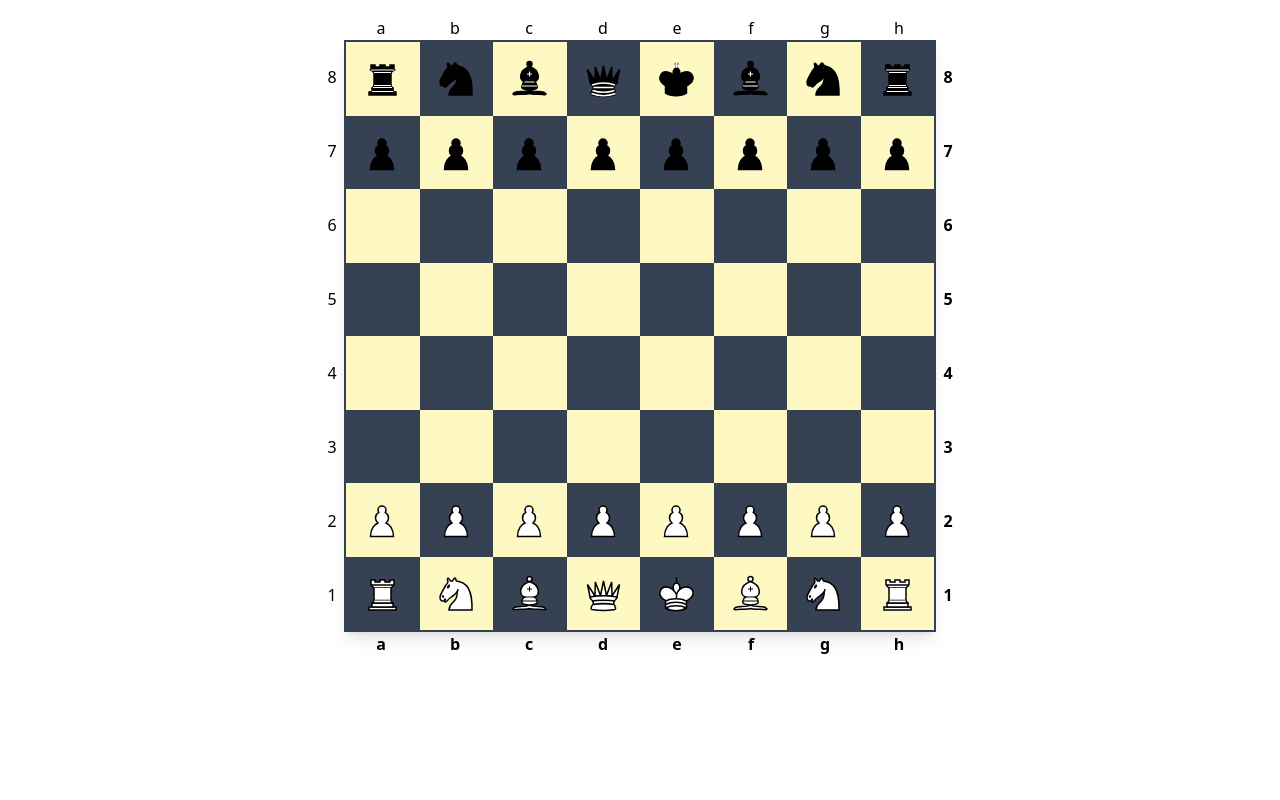
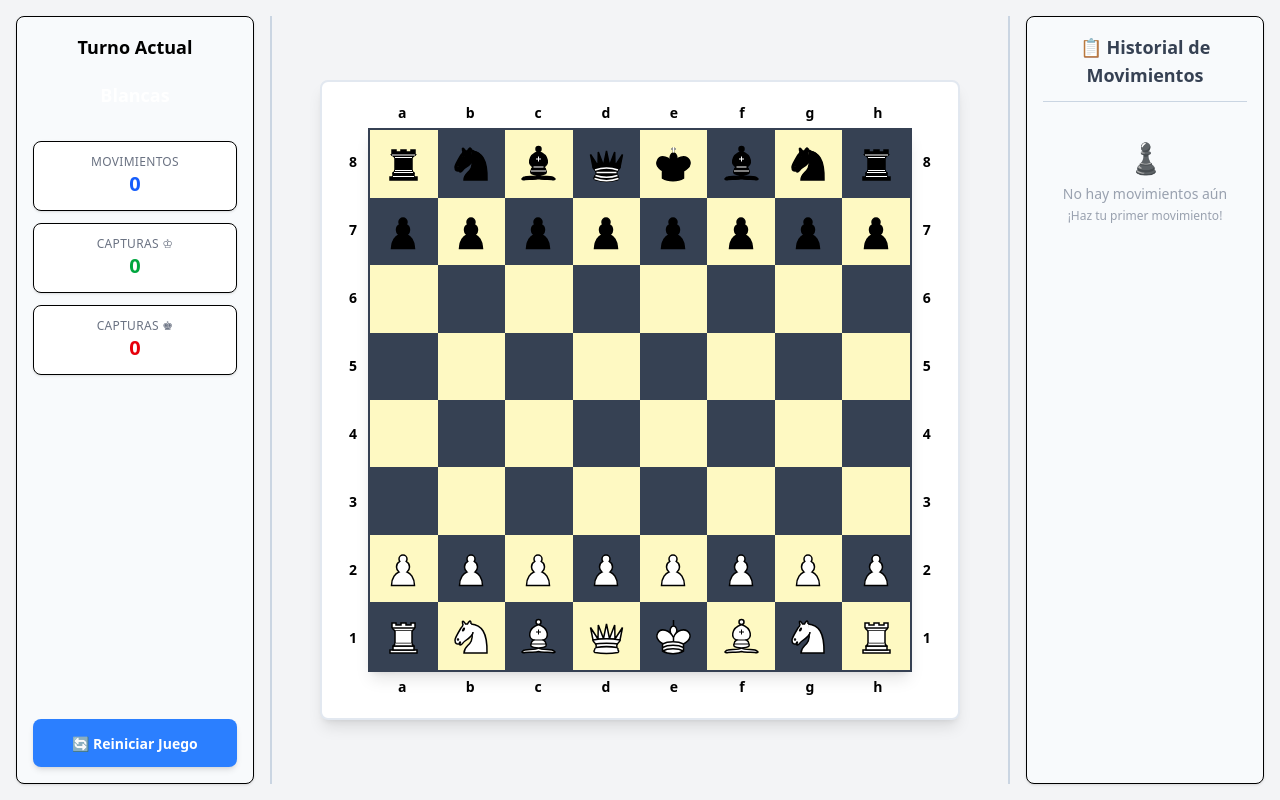
Before and after one commit to sebasechazu/chess-game, an Angular app: page / in a window 1280 px wide. Built offline with nearby package versions, Linux system fonts and the light colour scheme.

Commit message:
feat(chess): mejorar la interfaz de usuario y la lógica del juego, agregar manejo de estado y optimizar componentes

```diff
--- a/src/app/chess-game/chess-board/chess-board.component.html
+++ b/src/app/chess-game/chess-board/chess-board.component.html
@@ -1,21 +1,21 @@
 <div
-    class="w-full max-w-[640px] min-h-[640px] aspect-square mx-auto grid grid-cols-[24px_1fr_24px] grid-rows-[24px_1fr_24px] gap-0 mb-6">
+    class="w-full h-full aspect-square mx-auto grid grid-cols-[5%_90%_5%] grid-rows-[5%_90%_5%] gap-0">
     <!-- Coordenadas superiores (letras a-h) -->
-    <div class="col-start-2 row-start-1 grid grid-cols-8 justify-items-center items-center">
+    <div class="col-start-2 row-start-1 grid grid-cols-8 justify-items-center items-center text-sm font-semibold">
         @for (col of columns; track col) {
         <div class="flex justify-center items-center text-center h-full w-full" [style.gridColumn]="$index+1">{{ col }}
         </div>
         }
     </div>
     <!-- Coordenadas izquierdas (números 8-1) -->
-    <div class="col-start-1 row-start-2 grid grid-rows-8 items-center justify-items-center">
+    <div class="col-start-1 row-start-2 grid grid-rows-8 items-center justify-items-center text-sm font-semibold">
         @for (row of rows; track row) {
-        <div class="flex justify-center items-center text-center h-full w-full text-base" [style.gridRow]="$index+1">{{
+        <div class="flex justify-center items-center text-center h-full w-full" [style.gridRow]="$index+1">{{
             row }}</div>
         }
     </div>
     <!-- Tablero principal -->
-    <div class="col-start-2 row-start-2 grid grid-cols-8 grid-rows-8 aspect-square border-2 border-gray-700 shadow-lg relative"
+    <div class="col-start-2 row-start-2 grid grid-cols-8 grid-rows-8 aspect-square border-2 border-gray-700 shadow-lg relative w-full h-full"
         cdkDropListGroup>
         @for (row of board(); track row) {
         @for (square of row; track square) {
@@ -32,7 +32,7 @@
                 <!-- Piezas que no se pueden arrastrar (turno incorrecto o juego terminado) -->
                 @if (square.piece && (square.piece.color !== currentTurn() || gameOver()) && dragging !==
                 square.position) {
-                <div class="piece-container">
+                <div class="piece-container w-full h-full flex justify-center items-center">
                     <app-chess-piece [piece]="square.piece"></app-chess-piece>
                 </div>
                 }
@@ -45,7 +45,7 @@
                     </div>
                     <!-- Preview de la pieza arrastrada: centrado respecto al cursor -->
                     <ng-template cdkDragPreview>
-                        <div class="flex items-center justify-center w-12 h-12 transform -translate-x-6 -translate-y-6">
+                        <div class="flex items-center justify-center w-16 h-16 transform -translate-x-8 -translate-y-8">
                             <app-chess-piece [piece]="square.piece"></app-chess-piece>
                         </div>
                     </ng-template>
@@ -58,21 +58,20 @@
     </div>
 
     <!-- Coordenadas derechas -->
-    <div class="col-start-3 row-start-2 grid grid-rows-8 items-center justify-items-center">
+    <div class="col-start-3 row-start-2 grid grid-rows-8 items-center justify-items-center text-sm font-semibold">
         @for (row of rows; track row) {
-        <div class="flex justify-center items-center text-center h-full w-full font-bold text-base"
+        <div class="flex justify-center items-center text-center h-full w-full"
             [style.gridRow]="$index+1">{{ row }}</div>
         }
     </div>
 
     <!-- Coordenadas inferiores -->
-    <div class="col-start-2 row-start-3 grid grid-cols-8 justify-items-center items-center">
+    <div class="col-start-2 row-start-3 grid grid-cols-8 justify-items-center items-center text-sm font-semibold">
         @for (col of columns; track col) {
-        <div class="flex justify-center items-center text-center h-full w-full font-bold text-base"
+        <div class="flex justify-center items-center text-center h-full w-full"
             [style.gridColumn]="$index+1">{{ col }}
         </div>
         }
     </div>
 
-
 </div>
--- a/src/app/chess-game/chess-game.component.html
+++ b/src/app/chess-game/chess-game.component.html
@@ -1,24 +1,68 @@
-<div class="p-4 container mx-auto">
-
+<div class="w-screen h-screen flex flex-col items-center justify-center bg-gray-100 overflow-hidden">
   @if (chessService.isLoading()) {
-  <app-spinner-game />
+    <app-spinner-game />
   }
 
   @if (!chessService.isLoading() && chessService.gameInitialized()) {
-  <div class="container mx-auto grid gap-4">
+    <!-- Layout móvil -->
+    <div class="w-full max-w-4xl flex flex-col gap-6 items-center justify-center px-2 py-4 md:hidden">
+      <app-header-game class="w-full"
+        [currentTurn]="chessService.currentTurn()"
+        [totalMovements]="chessService.totalMovements()"
+        [whiteCaptures]="chessService.whiteCaptures()"
+        [blackCaptures]="chessService.blackCaptures()"
+        [onReset]="onReset.bind(this)" />
 
-    <!-- <app-header-game [currentTurn]="chessService.currentTurn()" [totalMovements]="chessService.totalMovements()"
-      [whiteCaptures]="chessService.whiteCaptures()" [blackCaptures]="chessService.blackCaptures()" /> -->
+      <div class="w-full flex justify-center items-center">
+        <div class="aspect-square w-full max-w-lg flex items-center justify-center">
+          <app-chess-board class="w-full h-full"
+            [(board)]="board"
+            [(currentTurn)]="currentTurn"
+            [(gameOver)]="gameOver" />
+        </div>
+      </div>
 
-    <app-chess-board [(board)]="board" [(currentTurn)]="currentTurn" [(gameOver)]="gameOver" />
+      <app-history-game class="w-full" [moveHistory]="chessService.moveHistory()" />
+    </div>
 
-    <!-- <app-history-game [moveHistory]="chessService.moveHistory()" /> -->
-  </div>
+    <!-- Layout escritorio -->
+    <div class="hidden md:flex w-full h-full gap-4 px-4 py-4">
+      <!-- Header vertical a la izquierda -->
+      <div class="w-64 flex-shrink-0 border-r-2 border-slate-300 pr-4">
+        <div class="bg-slate-50 rounded-lg shadow-sm border h-full">
+          <app-header-game class="w-full h-full"
+            [currentTurn]="chessService.currentTurn()"
+            [totalMovements]="chessService.totalMovements()"
+            [whiteCaptures]="chessService.whiteCaptures()"
+            [blackCaptures]="chessService.blackCaptures()"
+            [onReset]="onReset.bind(this)"
+            [isVertical]="true" />
+        </div>
+      </div>
+
+      <!-- Tablero en el centro -->
+      <div class="flex-1 flex items-center justify-center px-8">
+        <div class="aspect-square w-full max-w-3xl bg-white rounded-lg shadow-lg border-2 border-slate-200 p-4">
+          <app-chess-board class="w-full h-full"
+            [(board)]="board"
+            [(currentTurn)]="currentTurn"
+            [(gameOver)]="gameOver" />
+        </div>
+      </div>
+
+      <!-- Historial vertical a la derecha -->
+      <div class="w-64 flex-shrink-0 border-l-2 border-slate-300 pl-4">
+        <div class="bg-slate-50 rounded-lg shadow-sm border h-full">
+          <app-history-game class="w-full h-full"
+            [moveHistory]="chessService.moveHistory()"
+            [isVertical]="true" />
+        </div>
+      </div>
+    </div>
   }
 
   @if (chessService.victoryModalData().open) {
-  <app-modal-game [modalData]="chessService.victoryModalData()"
-    (closeModal)="chessService.showVictoryModal.set(false)" />
-
+    <app-modal-game [modalData]="chessService.victoryModalData()"
+      (closeModal)="chessService.showVictoryModal.set(false)" />
   }
 </div>
--- a/src/app/chess-game/chess-game.component.ts
+++ b/src/app/chess-game/chess-game.component.ts
@@ -1,11 +1,11 @@
-import { Component, inject,input, signal } from '@angular/core';
+import { Component, inject, input, signal } from '@angular/core';
 import { ChessService } from '../services/chess.service';
 import { CommonModule } from '@angular/common';
 import { ChessBoardComponent } from './chess-board/chess-board.component';
 import { ModalGameComponent } from '../shared/modal-game/modal-game.component';
 import { SpinnerGameComponent } from '../shared/spinner-game/spinner-game.component';
-//import { HistoryGameComponent } from '../shared/history-game/history-game.component';
-//import { HeaderGameComponent } from '../shared/header-game/header-game.component';
+import { HistoryGameComponent } from '../shared/history-game/history-game.component';
+import { HeaderGameComponent } from '../shared/header-game/header-game.component';
 
 @Component({
   selector: 'app-chess-game',
@@ -14,9 +14,9 @@ import { SpinnerGameComponent } from '../shared/spinner-game/spinner-game.compon
     CommonModule,
     ChessBoardComponent,
     ModalGameComponent,
-    //HeaderGameComponent,
+    HeaderGameComponent,
     SpinnerGameComponent,
-    //HistoryGameComponent
+    HistoryGameComponent
   ]
 })
 export class ChessGameComponent {
@@ -31,4 +31,8 @@ export class ChessGameComponent {
     this.chessService.initializeGame();
   }
 
+  onReset(): void {
+    this.chessService.resetGame();
+  }
+
 }
--- a/src/app/chess-game/chess-piece/chess-piece.component.html
+++ b/src/app/chess-game/chess-piece/chess-piece.component.html
@@ -1,16 +1,13 @@
-<div class="size-full flex items-center justify-center relative z-10"
+<div class="w-full h-full flex items-center justify-center relative z-10 p-1"
      [class.opacity-0]="!piece"
      role="img"
      [attr.aria-label]="altText()">
 
   @if (piece && imageSrc(); as src) {
-    <img [ngSrc]="src"
+    <img [src]="src"
          [alt]="altText()"
-         width="45"
-         height="45"
-         class="size-full object-contain pointer-events-none select-none transition-opacity duration-200 hover:opacity-90"
+         class="w-full h-full object-contain pointer-events-none select-none transition-opacity duration-200 hover:opacity-90"
          draggable="false"
-         priority
          (error)="onImageError($event)"
     />
   }
--- a/src/app/chess-game/chess-piece/chess-piece.component.ts
+++ b/src/app/chess-game/chess-piece/chess-piece.component.ts
@@ -1,11 +1,11 @@
 import { Component, Input, ChangeDetectionStrategy, computed, signal } from '@angular/core';
-import { CommonModule, NgOptimizedImage } from '@angular/common';
+import { CommonModule } from '@angular/common';
 import { ChessPiece } from '../../interfaces/chess-piece.interface';
 
 @Component({
   selector: 'app-chess-piece',
   templateUrl: './chess-piece.component.html',
-  imports: [CommonModule, NgOptimizedImage],
+  imports: [CommonModule],
   changeDetection: ChangeDetectionStrategy.OnPush
 })
 export class ChessPieceComponent {
--- a/src/app/services/chess.service.ts
+++ b/src/app/services/chess.service.ts
@@ -68,6 +68,8 @@ export class ChessService {
     this.board.set(newBoard);
     this.currentTurn.set(PieceColor.White);
     this.gameOver.set(false);
+    this.winnerColor.set(null);
+    this.showVictoryModal.set(false);
     this.isLoading.set(false);
     this.gameInitialized.set(true);
     this.moveHistory.set([]);
@@ -78,6 +80,10 @@ export class ChessService {
     this.totalMovements.set(0);
     this.whiteCaptures.set(0);
     this.blackCaptures.set(0);
+  }
+
+  resetGame(): void {
+    this.initializeGame();
   }
 
 
--- a/src/app/shared/header-game/header-game.component.html
+++ b/src/app/shared/header-game/header-game.component.html
@@ -1,31 +1,55 @@
-<div class="bg-slate-100 p-4 rounded-lg mb-4">
-  <div class="flex justify-between items-center">
-    <div class="text-xl font-bold">
-      Turno: <span [class.text-white]="currentTurn === 'white'" [class.text-black]="currentTurn === 'black'"
-        [class.bg-gray-800]="currentTurn === 'white'" [class.py-1]="currentTurn === 'white'"
-        [class.px-2]="currentTurn === 'white'" [class.rounded]="currentTurn === 'white'">
+<div class="p-4 rounded-lg"
+  [class.h-full]="isVertical"
+  [class.mb-4]="!isVertical"
+  [class.bg-slate-100]="!isVertical">
+
+  <div class="flex items-center h-full"
+    [class.justify-between]="!isVertical"
+    [class.flex-col]="isVertical"
+    [class.gap-6]="isVertical">
+
+    <!-- Información del turno -->
+    <div class="text-center" [class.flex-shrink-0]="isVertical">
+      <div class="text-lg font-bold mb-3">Turno Actual</div>
+      <div [class.text-white]="currentTurn === 'white'"
+           [class.text-black]="currentTurn === 'black'"
+           [class.bg-gray-800]="currentTurn === 'white'"
+           [class.bg-gray-200]="currentTurn === 'black'"
+           class="py-2 px-4 rounded-lg inline-block text-lg font-semibold">
         {{ currentTurn === 'white' ? 'Blancas' : 'Negras' }}
-      </span>
+      </div>
     </div>
-    <button (click)="onReset()" class="bg-blue-500 hover:bg-blue-700 text-white font-bold py-2 px-4 rounded">
-      Reiniciar
-    </button>
-  </div>
 
-  <!-- Estadísticas -->
-  <div class="grid grid-cols-3 gap-4 mt-4" [class]="statsAnimationClass">
-    <div class="bg-white p-3 rounded-lg shadow text-center">
-      <div class="text-sm text-gray-500">Movimientos</div>
-      <div class="text-2xl font-bold">{{ totalMovements }}</div>
+    <!-- Estadísticas -->
+    <div class="flex-1 w-full" [class.my-4]="isVertical">
+      <div class="grid gap-3"
+        [class.grid-cols-3]="!isVertical"
+        [class.grid-cols-1]="isVertical"
+        [class]="statsAnimationClass">
+
+        <div class="bg-white p-3 rounded-lg shadow text-center border">
+          <div class="text-xs text-gray-500 uppercase tracking-wide">Movimientos</div>
+          <div class="text-xl font-bold text-blue-600">{{ totalMovements }}</div>
+        </div>
+
+        <div class="bg-white p-3 rounded-lg shadow text-center border">
+          <div class="text-xs text-gray-500 uppercase tracking-wide">Capturas ♔</div>
+          <div class="text-xl font-bold text-green-600">{{ whiteCaptures }}</div>
+        </div>
+
+        <div class="bg-white p-3 rounded-lg shadow text-center border">
+          <div class="text-xs text-gray-500 uppercase tracking-wide">Capturas ♚</div>
+          <div class="text-xl font-bold text-red-600">{{ blackCaptures }}</div>
+        </div>
+      </div>
     </div>
-    <div class="bg-white p-3 rounded-lg shadow text-center">
-      <div class="text-sm text-gray-500">Capturas Blancas</div>
-      <div class="text-2xl font-bold">{{ whiteCaptures }}</div>
-    </div>
-    <div class="bg-white p-3 rounded-lg shadow text-center">
-      <div class="text-sm text-gray-500">Capturas Negras</div>
-      <div class="text-2xl font-bold">{{ blackCaptures }}</div>
+
+    <!-- Botón reiniciar -->
+    <div class="flex-shrink-0 w-full" [class.mt-auto]="isVertical">
+      <button (click)="onReset()"
+        class="bg-blue-500 hover:bg-blue-600 text-white font-bold py-3 px-4 rounded-lg transition-colors w-full shadow-md">
+        <span class="text-sm">🔄 Reiniciar Juego</span>
+      </button>
     </div>
   </div>
-
 </div>
--- a/src/app/shared/header-game/header-game.component.ts
+++ b/src/app/shared/header-game/header-game.component.ts
@@ -11,4 +11,5 @@ export class HeaderGameComponent {
   @Input() whiteCaptures!: number;
   @Input() blackCaptures!: number;
   @Input() statsAnimationClass: string = '';
+  @Input() isVertical: boolean = false;
 }
--- a/src/app/shared/history-game/history-game.component.html
+++ b/src/app/shared/history-game/history-game.component.html
@@ -1,11 +1,47 @@
-<div class="max-h-[200px] overflow-y-auto bg-slate-100 p-4 rounded-lg mt-4">
-  <h2 class="text-xl font-bold mb-2">Historial de Movimientos</h2>
-  <div class="grid grid-cols-2 gap-2">
-    @for (move of moveHistory; track move) {
-      @if ($index % 2 === 0) {
-        <div class="font-bold">{{ ($index / 2) + 1 }}.</div>
+<div class="p-4 rounded-lg overflow-y-auto"
+  [class.max-h-[200px]]="!isVertical"
+  [class.mt-4]="!isVertical"
+  [class.bg-slate-100]="!isVertical"
+  [class.h-full]="isVertical">
+
+  <div class="flex items-center justify-center mb-4 pb-3 border-b border-slate-300">
+    <h2 class="text-lg font-bold text-center text-gray-700">
+      📋 Historial de Movimientos
+    </h2>
+  </div>
+
+  @if (moveHistory.length === 0) {
+    <div class="flex flex-col items-center justify-center text-center text-gray-400 h-32">
+      <div class="text-3xl mb-2">♟️</div>
+      <div class="text-sm">No hay movimientos aún</div>
+      <div class="text-xs mt-1">¡Haz tu primer movimiento!</div>
+    </div>
+  } @else {
+    <div class="space-y-2 max-h-full overflow-y-auto">
+      @for (move of moveHistory; track $index) {
+        @if ($index % 2 === 0) {
+          <div class="flex items-center gap-2 p-2 bg-white rounded-md shadow-sm border border-slate-200 hover:shadow-md transition-shadow">
+            <div class="font-bold text-gray-600 w-6 text-center text-xs bg-slate-100 rounded px-1 py-0.5">
+              {{ ($index / 2) + 1 }}
+            </div>
+            <div class="flex-1 text-sm font-medium text-gray-800">
+              {{ move }}
+            </div>
+            @if (moveHistory[$index + 1]) {
+              <div class="flex-1 text-sm text-gray-600 pl-2 border-l border-slate-200">
+                {{ moveHistory[$index + 1] }}
+              </div>
+            }
+          </div>
+        }
       }
-      <div class="move">{{ move }}</div>
-    }
-  </div>
+    </div>
+
+    <!-- Resumen -->
+    <div class="mt-4 pt-3 border-t border-slate-300">
+      <div class="text-xs text-center text-gray-500">
+        Total: {{ moveHistory.length }} movimiento{{ moveHistory.length !== 1 ? 's' : '' }}
+      </div>
+    </div>
+  }
 </div>
--- a/src/app/shared/history-game/history-game.component.ts
+++ b/src/app/shared/history-game/history-game.component.ts
@@ -6,4 +6,5 @@ import { Component, Input } from '@angular/core';
 })
 export class HistoryGameComponent {
   @Input() moveHistory: string[] = [];
+  @Input() isVertical: boolean = false;
 }
```
